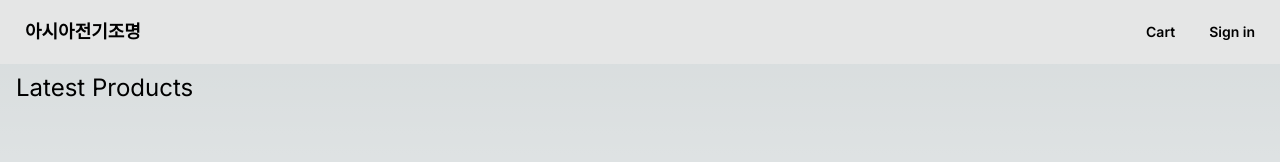
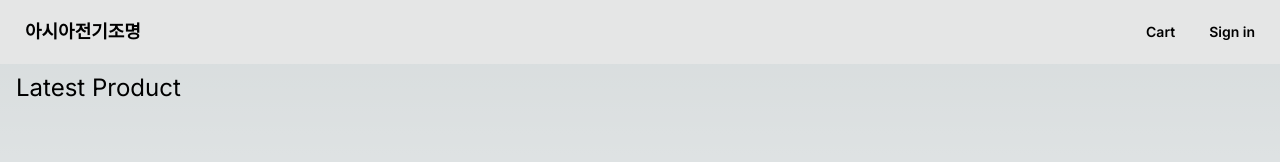
Before and after one commit to YangDong-E/next-project, a Next.js app: page / in a window 1280 px wide. Shown: the top 162 px of the page. Built offline with nearby package versions, Linux system fonts and the light colour scheme.

Commit message:
24.04.24 - Next-Asia(Start)

```diff
--- a/app/(front)/page.tsx
+++ b/app/(front)/page.tsx
@@ -1,7 +1,7 @@
 export default function Home() {
   return (
     <>
-      <h2 className="text-2xl py-2">Latest Products</h2>
+      <h2 className="text-2xl py-2">Latest Product</h2>
     </>
   )
 }
```
